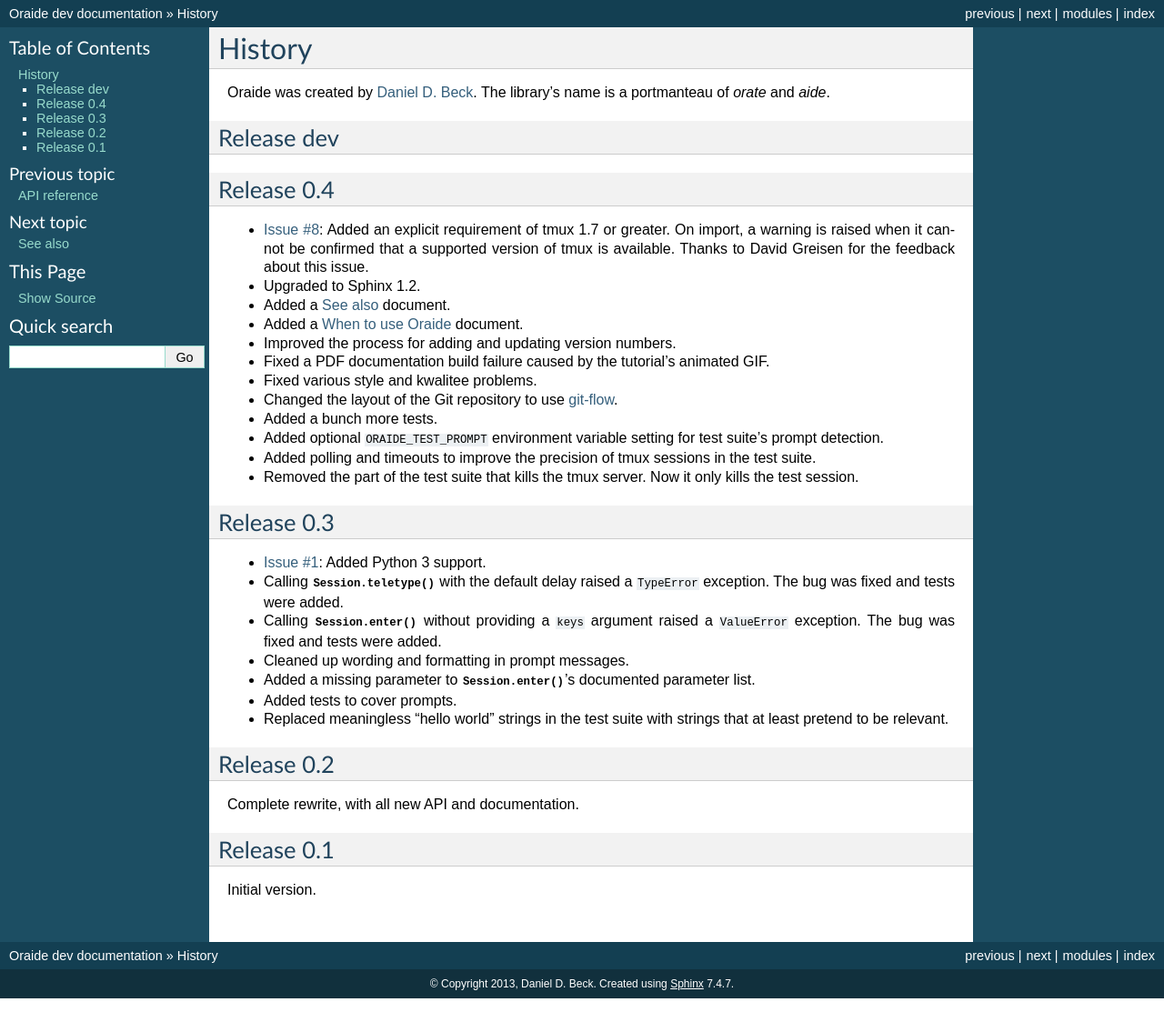
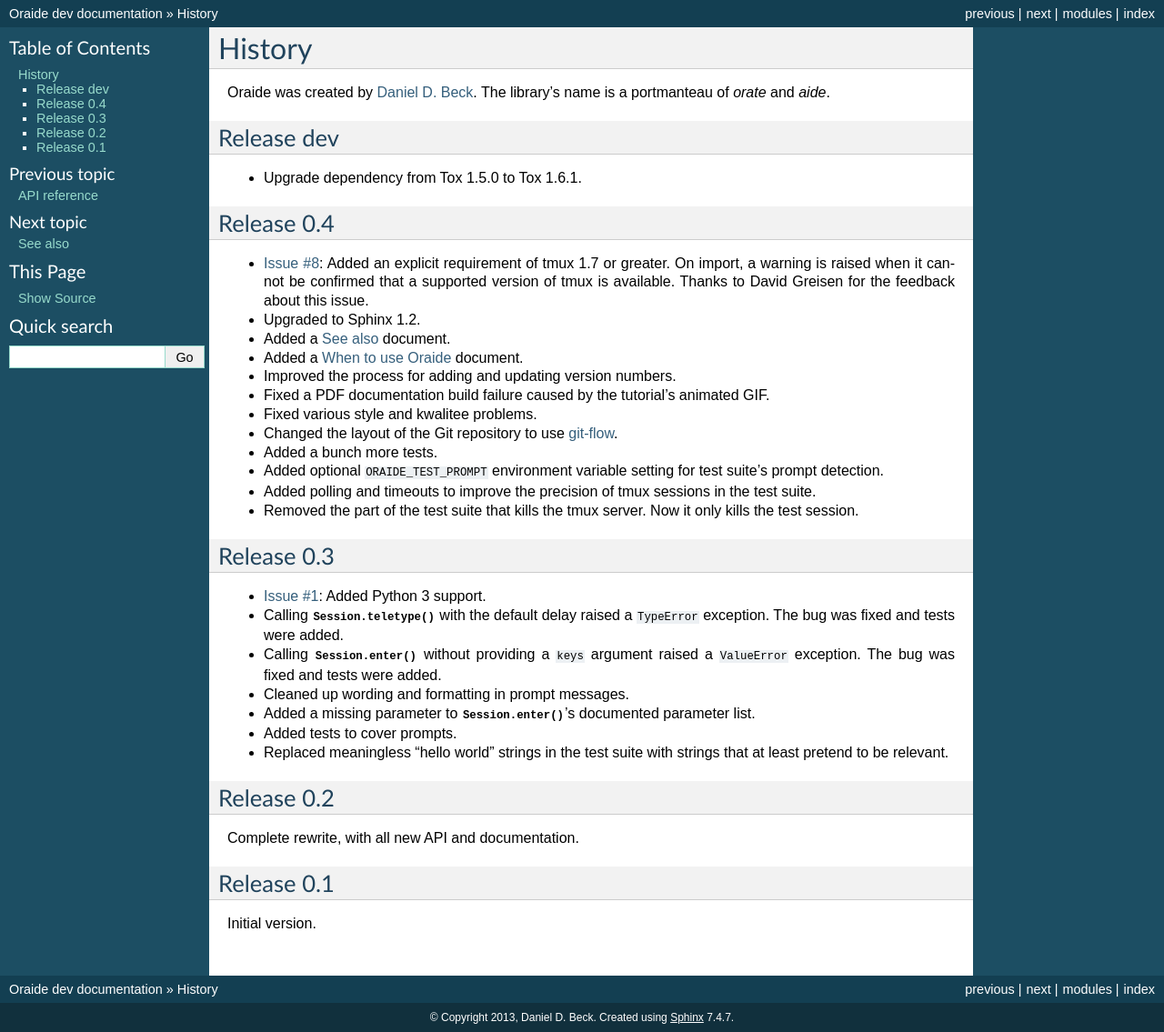
Before and after one commit to ddbeck/oraide, a Sphinx documentation site: the page built from docs/history.rst, in a window 1280 px wide. Shown: the whole page at 91% size. Built offline with Sphinx 7.4.7, drawn with Linux system fonts in a browser that asks for light colours; before the commit the page ends 1098 px from its top, so only the background shows below that.

Commit message:
add Tox dependency change to release history

```diff
--- a/docs/history.rst
+++ b/docs/history.rst
@@ -10,6 +10,8 @@
 
 Release dev
 -----------
+
+- Upgrade dependency from Tox 1.5.0 to Tox 1.6.1.
 
 Release 0.4
 -----------
```
